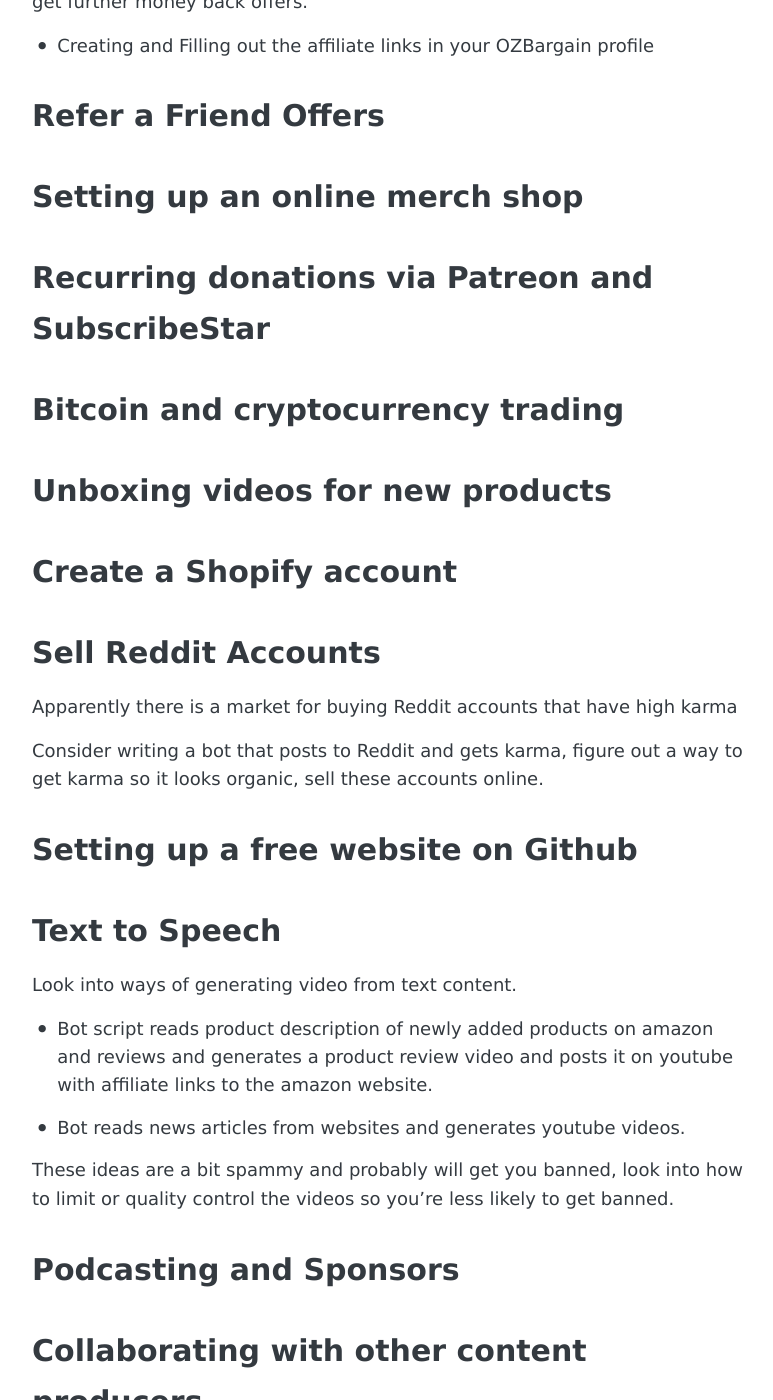
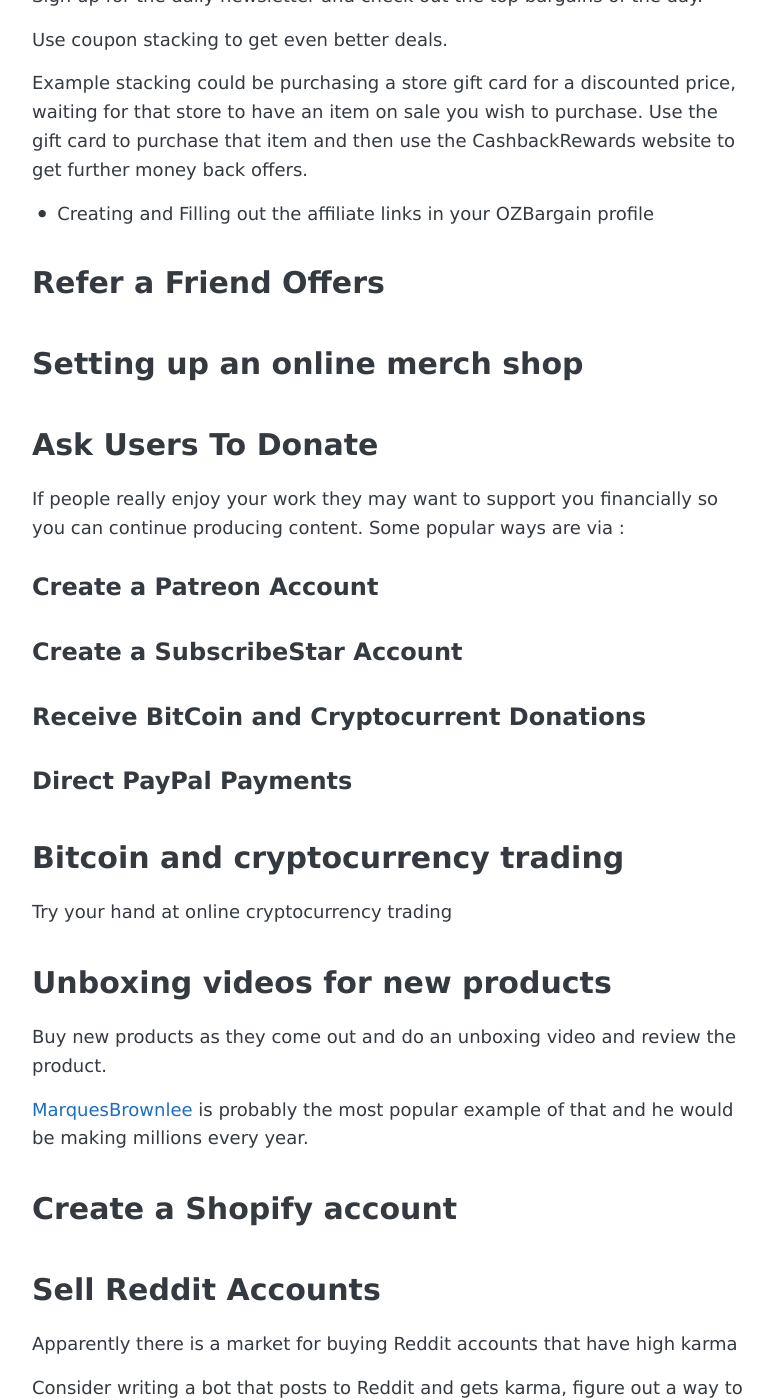
Before and after one commit to boece/boece.github.io, a Jekyll site: the page built from _posts/2019-2-2-strategies-for-making-money-online-in-2019.md, in a window 1280 px wide and 1400 px high, scrolled down 1561 px. Shown: the whole window, without its empty margins (248-1021 px from the left). Built offline with Jekyll 4.4.1, drawn with Linux system fonts in a browser that asks for light colours; comment, search, counter and statistics services are not loaded; some of the changed text lies outside the part shown.

Commit message:
post updates

```diff
--- a/_config.yml
+++ b/_config.yml
@@ -36,7 +36,7 @@ navigation:
   #   url: https://github.com/boece
 
 # Pagination
-paginate: 5
+paginate: 10
 
 # Includes an icon in the footer for each username you enter
 footer-links:
--- a/_posts/2019-2-2-strategies-for-making-money-online-in-2019.md
+++ b/_posts/2019-2-2-strategies-for-making-money-online-in-2019.md
@@ -18,7 +18,11 @@ With out further or do here's the list :
 - [OZBargain.com](#ozbargaincom)
 - [Refer a Friend Offers](#refer-a-friend-offers)
 - [Setting up an online merch shop](#setting-up-an-online-merch-shop)
-- [Recurring donations via Patreon and SubscribeStar](#recurring-donations-via-patreon-and-subscribestar)
+- [Ask Users To Donate](#ask-users-to-donate)
+	- [Create a Patreon Account](#create-a-patreon-account)
+	- [Create a SubscribeStar Account](#create-a-subscribestar-account)
+	- [Receive BitCoin and Cryptocurrent Donations](#receive-bitcoin-and-cryptocurrent-donations)
+	- [Direct PayPal Payments](#direct-paypal-payments)
 - [Bitcoin and cryptocurrency trading](#bitcoin-and-cryptocurrency-trading)
 - [Unboxing videos for new products](#unboxing-videos-for-new-products)
 - [Create a Shopify account](#create-a-shopify-account)
@@ -27,6 +31,7 @@ With out further or do here's the list :
 - [Text to Speech](#text-to-speech)
 - [Podcasting and Sponsors](#podcasting-and-sponsors)
 - [Collaborating with other content producers](#collaborating-with-other-content-producers)
+- [Create kids videos for youtube](#create-kids-videos-for-youtube)
 
 <!-- /TOC -->
 
@@ -58,11 +63,24 @@ to get further money back offers.
 
 # Setting up an online merch shop
 
-# Recurring donations via Patreon and SubscribeStar
+# Ask Users To Donate
+
+If people really enjoy your work they may want to support you financially so you can continue producing content. Some popular ways are via :
+
+## Create a Patreon Account
+## Create a SubscribeStar Account
+## Receive BitCoin and Cryptocurrent Donations
+## Direct PayPal Payments
 
 # Bitcoin and cryptocurrency trading
 
+Try your hand at online cryptocurrency trading
+
 # Unboxing videos for new products
+
+Buy new products as they come out and do an unboxing video and review the product.
+
+[MarquesBrownlee](https://www.youtube.com/user/marquesbrownlee/videos?sort=p&view=0&flow=grid) is probably the most popular example of that and he would be making millions every year.
 
 # Create a Shopify account
 
@@ -87,3 +105,9 @@ These ideas are a bit spammy and probably will get you banned, look into how to
 # Podcasting and Sponsors
 
 # Collaborating with other content producers
+
+# Create kids videos for youtube
+
+Kids videos seem to get millions of views and the videos seem pretty easy to make, get paid Google Adsense revenue for the views and throw in some affiliate links to sell the toys or products you are using in your videos.
+
+[Ryans Toy Reviews](https://www.youtube.com/channel/UChGJGhZ9SOOHvBB0Y4DOO_w/videos?flow=grid&sort=p&view=0) has videos with over a billion views and his sells his own line of Toys.
```
Also changed, not shown: _posts/2019-2-2-hello-world.md (+8 -3 lines).
